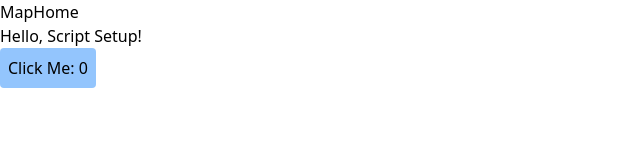
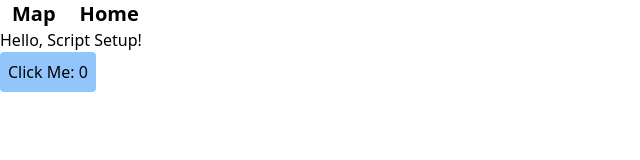
Before and after one commit to silent-falcon/aviation-airport-map, a Vue app: page / in a window 1280 px wide. Shown: the top 160 px of the page, without its empty margins (0-640 px from the left). Built offline with nearby package versions, Linux system fonts and the light colour scheme.

Commit message:
Create Navbar component for organization

```diff
--- a/src/App.vue
+++ b/src/App.vue
@@ -1,13 +1,13 @@
 <template>
   <div>
-    <router-link to="/map">Map</router-link>
-    <router-link to="/">Home</router-link>
-    <RouterView></RouterView>
+    <Navbar />
+    <router-view />
   </div>
 </template>
 
+
 <script setup>
-import { RouterView, RouterLink } from "vue-router";
+import Navbar from "./components/navbar.vue";
 </script>
 
 <style lang="scss" scoped>
--- a/src/assets/tailwind.css
+++ b/src/assets/tailwind.css
@@ -6,3 +6,7 @@
 .button {
     @apply bg-blue-300 p-2 rounded hover:bg-blue-600
 }
+
+.routerLink {
+    @apply p-3 font-bold text-xl w-full text-center align-middle
+}
--- /dev/null
+++ b/src/components/navbar.vue
@@ -0,0 +1,14 @@
+<template>
+    <div>
+        <router-link to="/map" class="routerLink">Map</router-link>
+        <router-link to="/" class="routerLink">Home</router-link>
+    </div>
+</template>
+
+<script setup>
+
+</script>
+
+<style lang="scss" scoped>
+
+</style>
```
